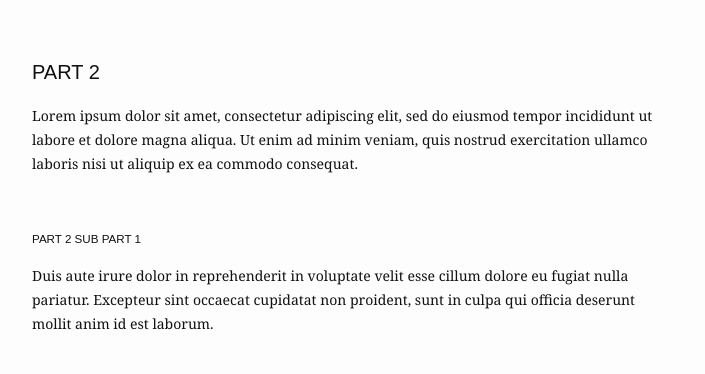
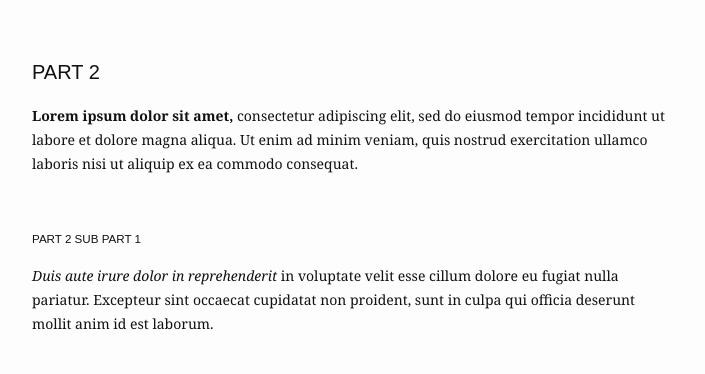
Before and after one commit to JustDory/mowandgrow, a Jekyll site: the page built from _posts/2019-10-26-example-of-blog-post.md, in a window 1280 px wide. Shown: the part 1219-1593 px from the top of the page, without its empty margins (288-993 px from the left). Built offline with Jekyll 4.4.1, drawn with Linux system fonts in a browser that asks for light colours.

Commit message:
v1.0.19
Enforce bold on strong tag (Firefox)

```diff
--- a/_posts/2019-10-26-example-of-blog-post.md
+++ b/_posts/2019-10-26-example-of-blog-post.md
@@ -35,12 +35,12 @@ Duis aute irure dolor in reprehenderit in voluptate velit esse cillum dolore eu
 <br />
 
 #### PART 2
-Lorem ipsum dolor sit amet, consectetur adipiscing elit, sed do eiusmod tempor incididunt ut labore et dolore magna aliqua. Ut enim ad minim veniam, quis nostrud exercitation ullamco laboris nisi ut aliquip ex ea commodo consequat.
+**Lorem ipsum dolor sit amet,** consectetur adipiscing elit, sed do eiusmod tempor incididunt ut labore et dolore magna aliqua. Ut enim ad minim veniam, quis nostrud exercitation ullamco laboris nisi ut aliquip ex ea commodo consequat.
 
 <br />
 
 ##### PART 2 SUB PART 1
-Duis aute irure dolor in reprehenderit in voluptate velit esse cillum dolore eu fugiat nulla pariatur. Excepteur sint occaecat cupidatat non proident, sunt in culpa qui officia deserunt mollit anim id est laborum.
+*Duis aute irure dolor in reprehenderit* in voluptate velit esse cillum dolore eu fugiat nulla pariatur. Excepteur sint occaecat cupidatat non proident, sunt in culpa qui officia deserunt mollit anim id est laborum.
 
 <br />
 
--- a/_sass/_base.scss
+++ b/_sass/_base.scss
@@ -125,6 +125,13 @@ a {
 }
 
 /**
+ * Enforce bold (Firefox)
+ */
+strong {
+  font-weight: bold;
+}
+
+/**
  * Blockquotes
  */
 blockquote {
```
Also changed, not shown: CHANGELOG.md, bay_jekyll_theme.gemspec.
